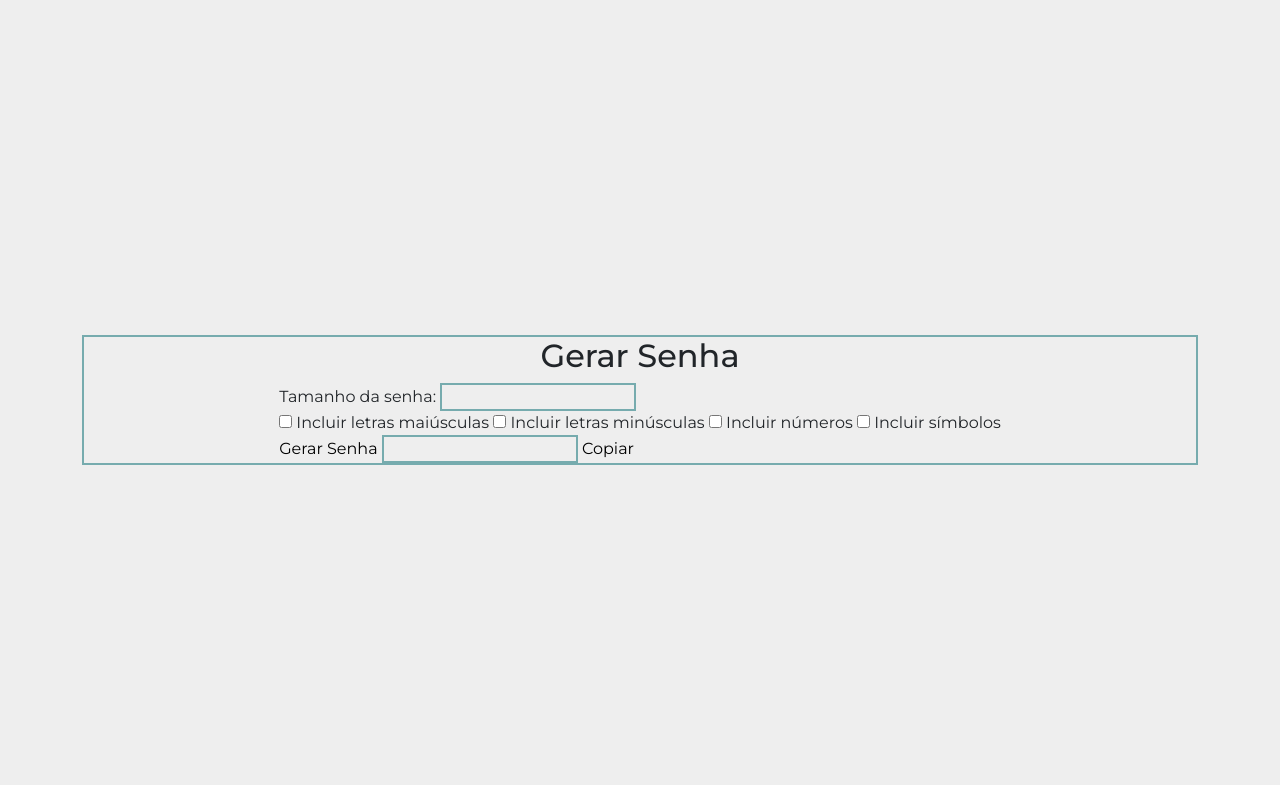
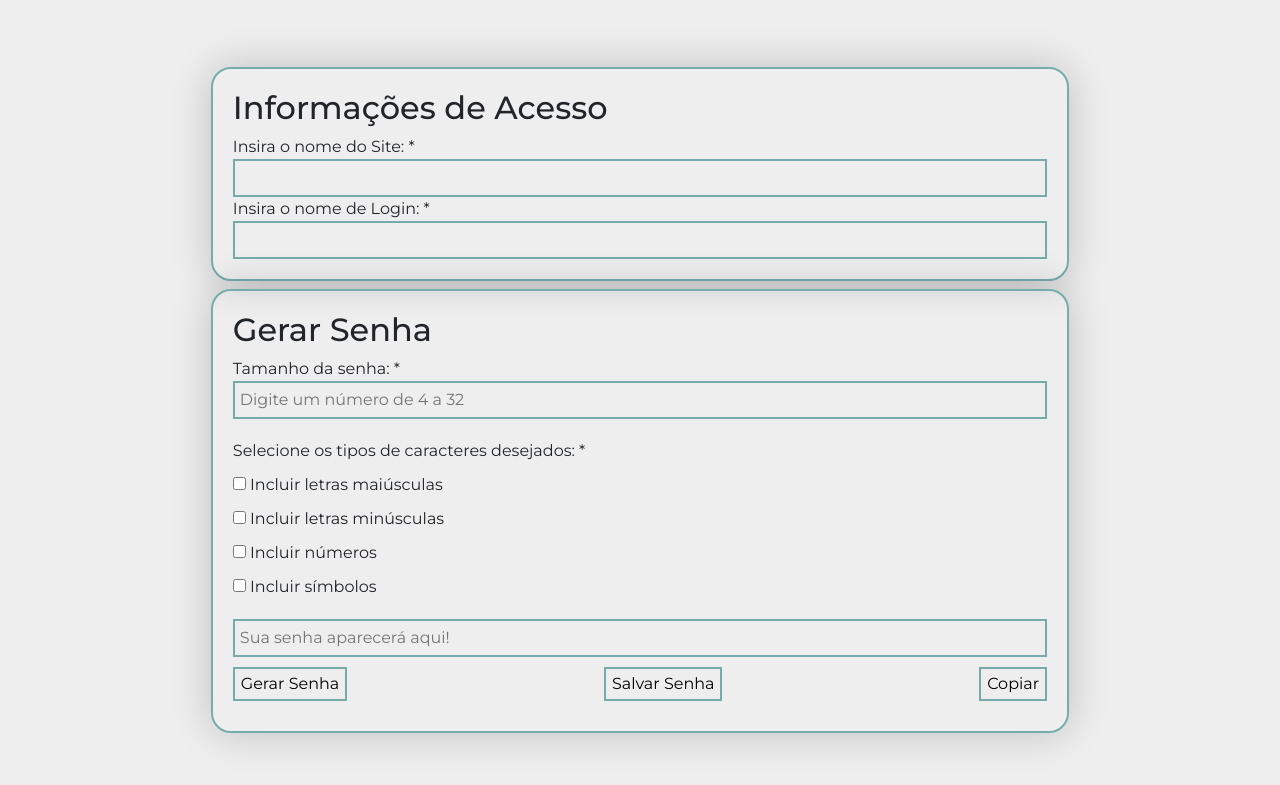
Before and after one commit to eothigas/gerapass, a PHP site: page /_Dev/home.php in a window 1280 px wide. Shown: the top 785 px of the page. Run offline with PHP 8.4, Linux system fonts and the light colour scheme.

Commit message:
Adicionando funcionalidade para salvar dados e senha gerada

```diff
--- a/assets/css/paginas/home.css
+++ b/assets/css/paginas/home.css
@@ -4,19 +4,54 @@ main {
     align-items: center;
 }
 
-.principal {
-    justify-content: center;
+.principal, .acesso {
     border: 2px solid var(--secondary);
-    align-items: center;
+    display: flex;
+    flex-direction: column;
+    padding: 20px;
+    border-radius: 20px;
+    box-shadow: 0px 0px 40px rgba(0,0,0, .2);
+}
+
+input {
+    border: 2px solid var(--secondary);
+    padding: 5px;
+}
+
+#senha {
+    cursor: default;
+}
+
+.print {
     display: flex;
     flex-direction: column;
 }
 
-.principal input {
-    border: 2px solid var(--secondary);
-
+.checkboxes {
+    display: flex;
+    flex-direction: column;
+    gap: 10px;
+    margin: 20px 0;
 }
 
-.print {
+.checkboxes p {
+    margin: 0;
+}
 
+.buttons {
+    align-items: center;
+    justify-content: space-between;
+    margin: 0;
 }
+
+.buttons button {
+    padding: 3px 6px;
+    color: black;
+    /* border-radius: 10px; */
+    border: 2px solid var(--secondary);
+    margin: 10px 0;
+}
+
+.container {
+    width: 80%;
+}
--- a/assets/js/customJS/gerarSenha.js
+++ b/assets/js/customJS/gerarSenha.js
@@ -50,3 +50,38 @@ function gerarSenhaPersonalizada(tamanho, usarMaiusculas, usarMinusculas, usarNu
       alert('Senha copiada para a área de transferência!');
     });
   });
+
+function coletarDados() {
+  const site = document.getElementById('site').value.trim();
+  const login = document.getElementById('login').value.trim();
+  const senha = document.getElementById('senha').value.trim();
+
+  if (!site || !login || !senha) {
+    alert("Preencha todos os campos obrigatórios e gere uma senha.");
+    return;
+  }
+
+  const dados = {
+    site: site,
+    login: login,
+    senha: senha,
+    criadoEm: new Date().toISOString()
+  };
+
+  console.log(dados);
+  return dados;
+}
+
+document.getElementById('salvar').addEventListener('click', () => {
+  const senhaInput = document.getElementById('senha');
+  if (!senhaInput.value) {
+    alert('Nenhuma senha para salvar!');
+    return;
+  }
+  senhaInput.select();
+  senhaInput.setSelectionRange(0, 99999);
+  navigator.clipboard.writeText(senhaInput.value).then(() => {
+    alert('Dados Salvos!');
+    coletarDados();
+  });
+});
--- a/home.php
+++ b/home.php
@@ -21,25 +21,39 @@
 
     <main>
         <div class="container">
-            <div class="principal">
+            <div class="row gap-2 flex">
+                <div class="col-sm-10 col-md-10 col-lg-10 acesso">
+                    <h2>Informações de Acesso</h2>
+
+                    <label for="site">Insira o nome do Site: *</label>
+                    <input type="text" id="site">
+
+                    <label for="login">Insira o nome de Login: *</label>
+                    <input type="text" id="login">
+                </div>
+                <div class="col-sm-10 col-md-10 col-lg-10 principal">
                     <h2>Gerar Senha</h2>
                     <div class="print">
-                    <label for="tamanho">Tamanho da senha:</label>
+                        <label for="tamanho">Tamanho da senha: *</label>
                         <input type="number" id="tamanho" max="32"
                         oninput="this.value = Math.max(0, Math.min(32, this.value))"
-                    required>
+                        required placeholder="Digite um número de 4 a 32">
 
                         <div class="checkboxes">
+                            <p>Selecione os tipos de caracteres desejados: *</p>
                             <label><input type="checkbox" id="maiusculas"> Incluir letras maiúsculas</label>
                             <label><input type="checkbox" id="minusculas"> Incluir letras minúsculas</label>
                             <label><input type="checkbox" id="numeros"> Incluir números</label>
                             <label><input type="checkbox" id="simbolos"> Incluir símbolos</label>
                         </div>
+                        <input type="text" id="senha" readonly placeholder="Sua senha aparecerá aqui!">
 
+                        <div class="flex buttons">
                             <button id="gerar">Gerar Senha</button>
-                    <input type="text" id="senha" readonly>
-
+                            <button id="salvar">Salvar Senha</button>
                             <button id="copiar">Copiar</button>
+                        </div>
+                    </div>
                 </div>
             </div>
         </div>
```
Lines whose indentation alone changed are shown as unchanged.
